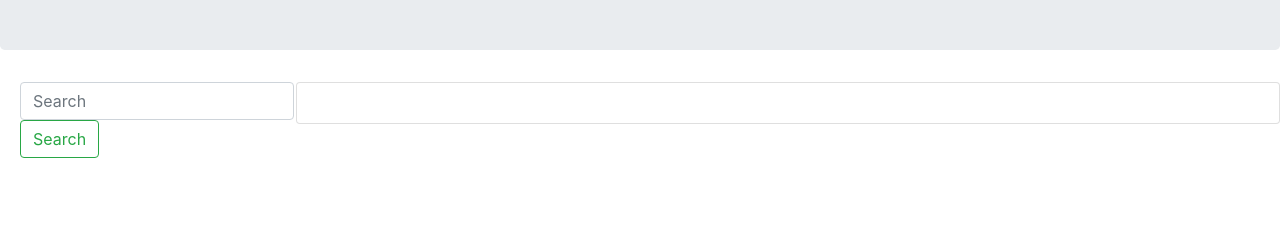
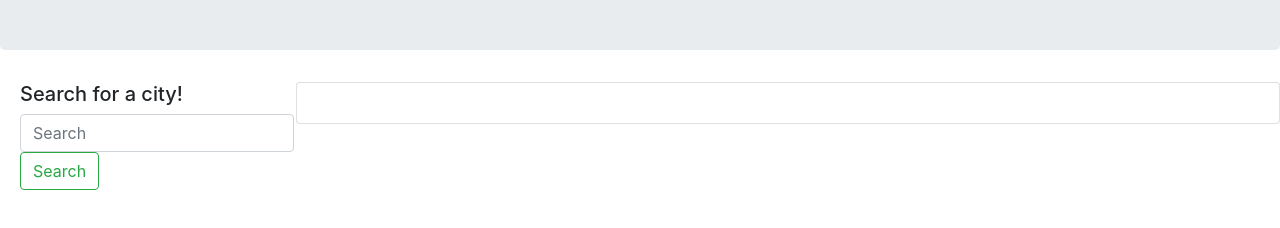
Before and after one commit to ryan-conran/Weather-App, a plain HTML site: page index.html in a window 1280 px wide. Shown: the part 134-362 px from the top of the page. Drawn offline with nearby package versions, Linux system fonts and the light colour scheme.

Commit message:
Added 'Search for a city' in the html

```diff
--- a/index.html
+++ b/index.html
@@ -21,6 +21,7 @@
 
   <div class="cities-select">
     <div class="list-group">
+      <h5 class="search-bar">Search for a city!</h5>
       <form class="form-inline my-2 my-lg-0">
         <input id="citysearch" class="form-control mr-sm-2" type="search" placeholder="Search" aria-label="Search" />
         <button class="btn btn-outline-success my-2 my-sm-0" id="cityButton" type="submit">
```
